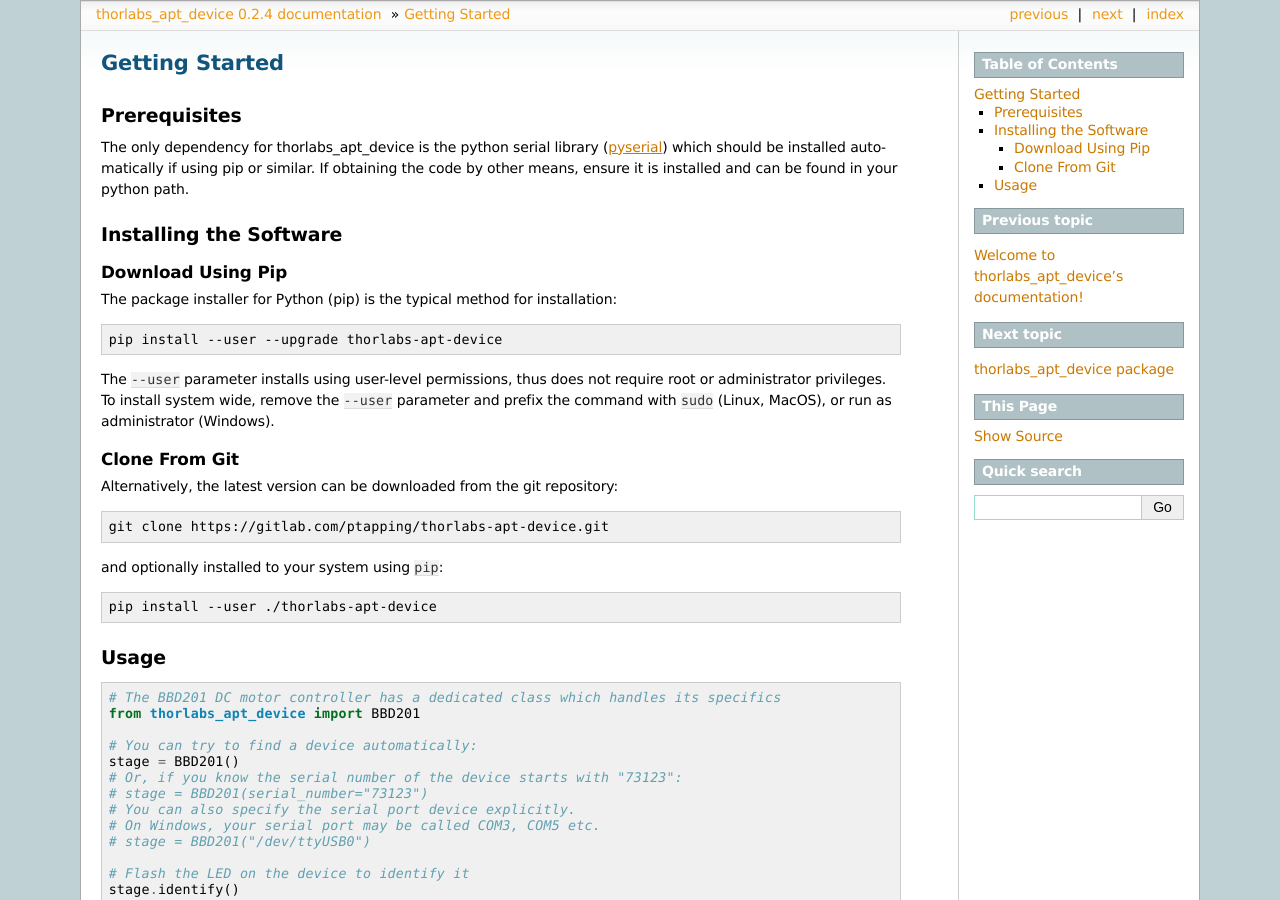
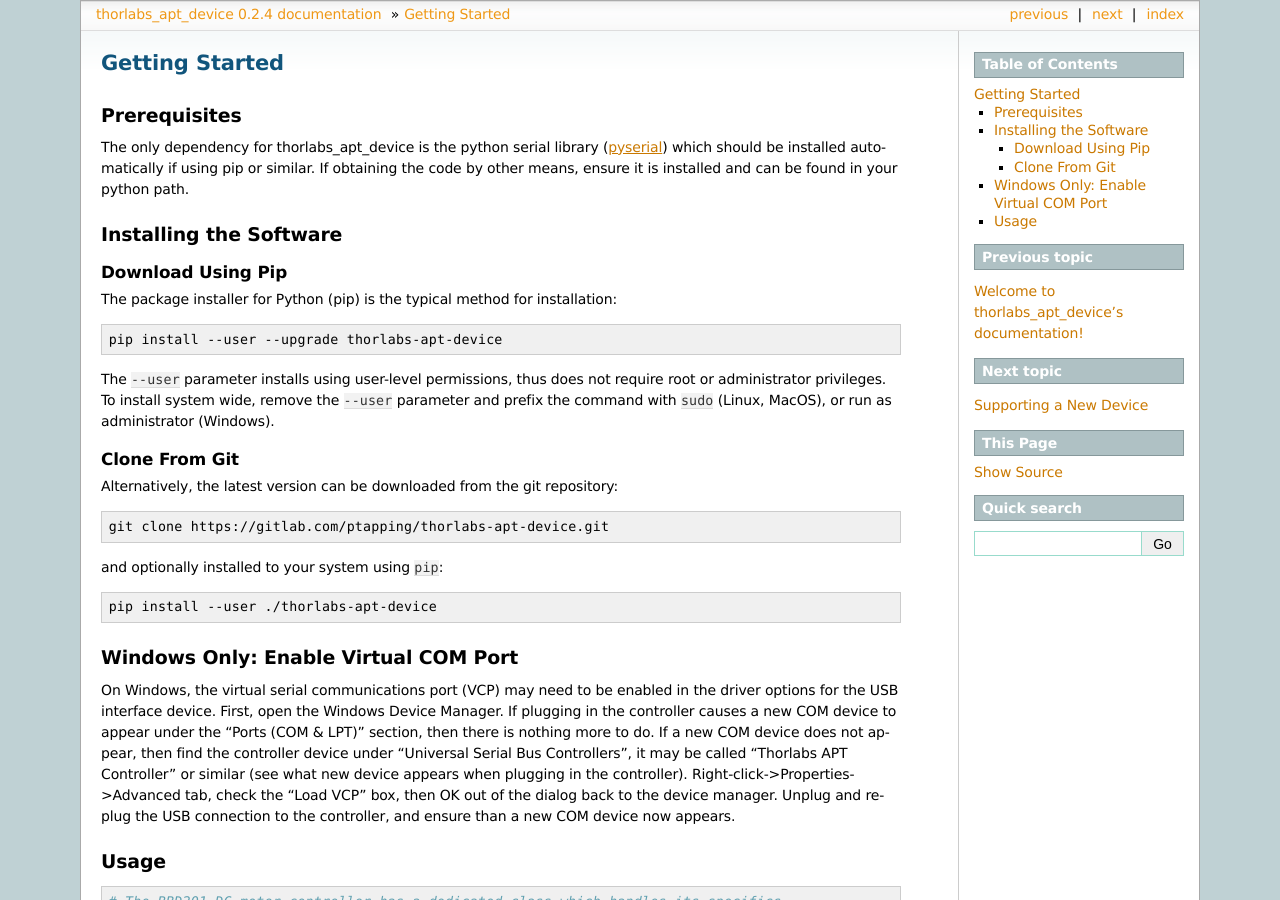
Before and after one commit to POSICS-II/thorlabs-apt-device, a Sphinx documentation site: the page built from doc/source/gettingstarted.rst, in a window 1280 px wide and 900 px high. Built offline with Sphinx 7.4.7, drawn with Linux system fonts in a browser that asks for light colours.

```diff
--- a/doc/source/gettingstarted.rst
+++ b/doc/source/gettingstarted.rst
@@ -39,6 +39,23 @@ and optionally installed to your system using ``pip``:
     pip install --user ./thorlabs-apt-device
 
 
+Windows Only: Enable Virtual COM Port
+--------------------------------------
+
+On Windows, the virtual serial communications port (VCP) may need to be enabled in the driver
+options for the USB interface device.
+First, open the Windows Device Manager.
+If plugging in the controller causes a new COM device to appear under the "Ports (COM & LPT)"
+section, then there is nothing more to do.
+If a new COM device does not appear, then find the controller device under "Universal Serial Bus
+Controllers", it may be called "Thorlabs APT Controller" or similar (see what new device appears
+when plugging in the controller).
+Right-click->Properties->Advanced tab, check the "Load VCP" box, then OK out of the dialog back to
+the device manager.
+Unplug and re-plug the USB connection to the controller, and ensure than a new COM device now
+appears.
+
+
 Usage
 -----
 
```
Also changed, not shown: bsc201-issues.txt (added, +18 -0 lines), doc/source/index.rst (+8 -1 lines), doc/source/newdevices.rst (added, +20 -0 lines).
